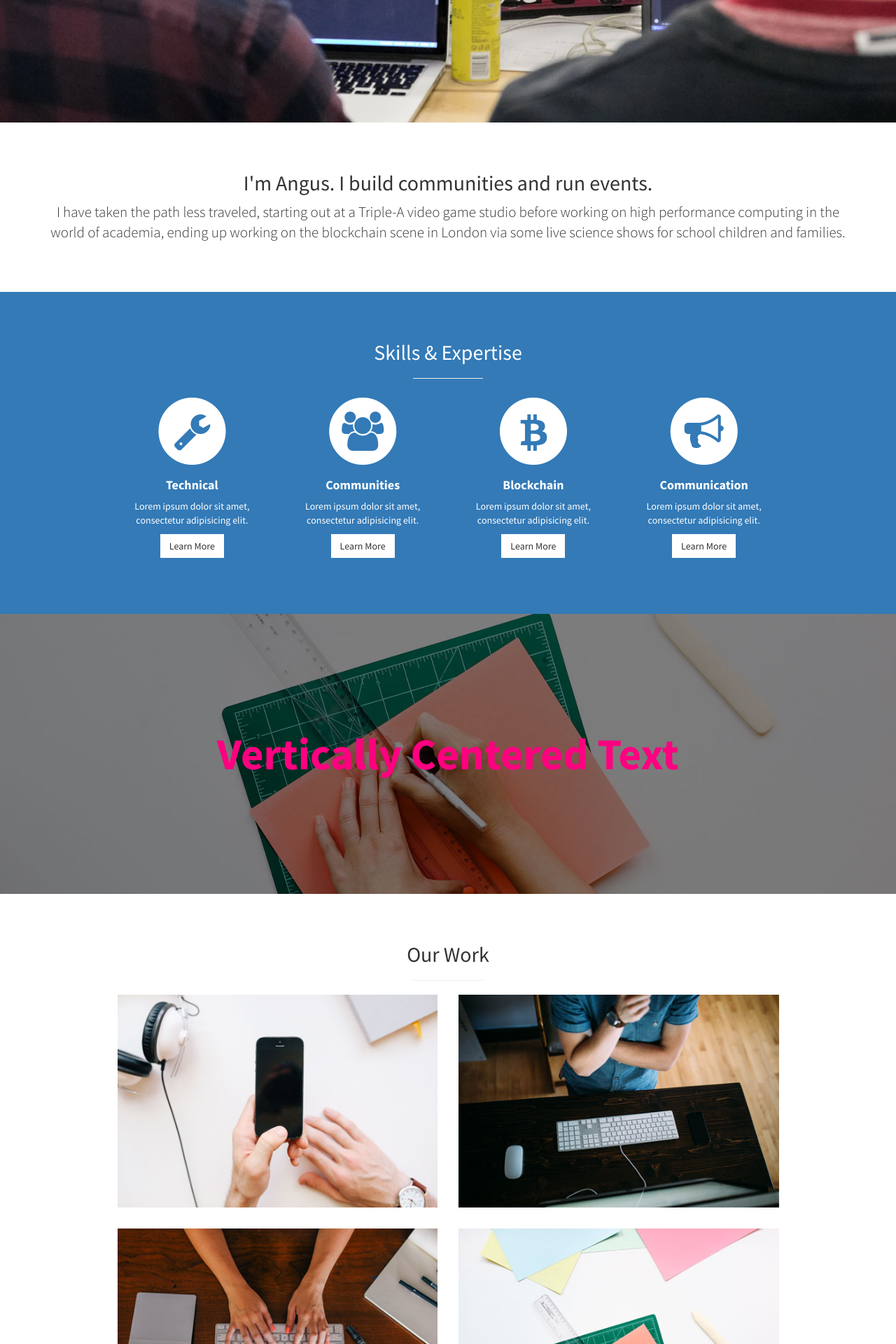
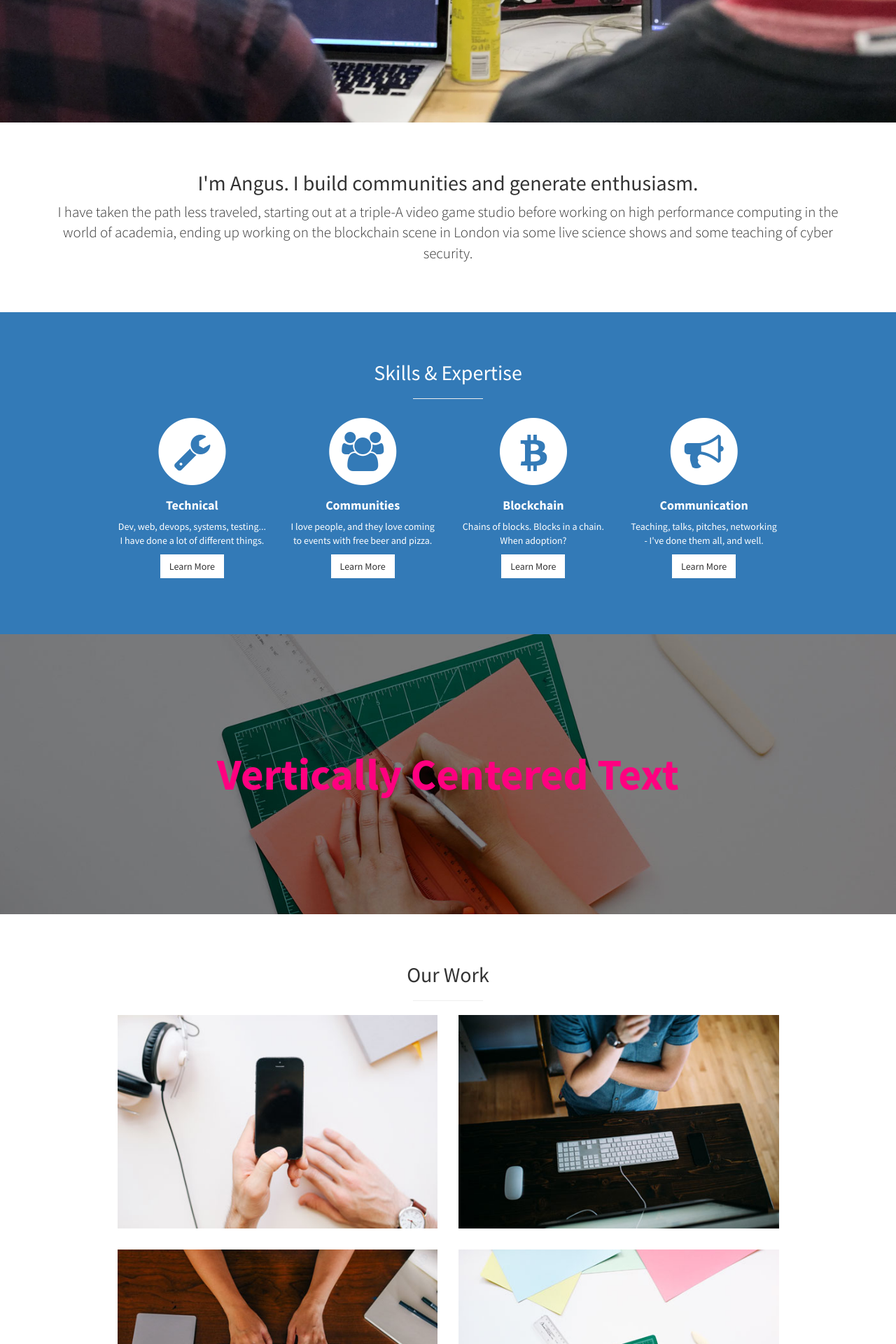
Before and after one commit to duncand0nuts/duncand0nuts.github.io, a Jekyll site: the page built from index.html, in a window 1280 px wide. Shown: the part 725-2645 px from the top of the page at 70% size. Built offline with Jekyll 4.4.1, drawn with Linux system fonts in a browser that asks for light colours.

Commit message:
add some text about me

```diff
--- a/_includes/about.html
+++ b/_includes/about.html
@@ -2,9 +2,9 @@
   <div class="container">
     <div class="row">
       <div class="col-lg-12 text-center">
-        <h2>I'm Angus.  I build communities and run events. </h2>
-        <p class="lead"> I have taken the path less traveled, starting out at a Triple-A video game studio before working on high performance computing in the world of academia,
-           ending up working on the blockchain scene in London via some live science shows for school children and families. </p>
+        <h2>I'm Angus.  I build communities and generate enthusiasm. </h2>
+        <p class="lead"> I have taken the path less traveled, starting out at a triple-A video game studio before working on high performance computing in the world of academia,
+           ending up working on the blockchain scene in London via some live science shows and some teaching of cyber security.</p>
       </div>
     </div>
     <!-- /.row -->
--- a/_includes/callout.html
+++ b/_includes/callout.html
@@ -1,4 +1,4 @@
-<aside class="callout">
+<aside id="callout" class="callout">
   <div class="text-vertical-center">
     <h1>Vertically Centered Text</h1>
   </div>
--- a/_includes/services.html
+++ b/_includes/services.html
@@ -15,8 +15,8 @@
               <h4>
                 <strong>Technical</strong>
               </h4>
-              <p>Lorem ipsum dolor sit amet, consectetur adipisicing elit.</p>
-              <a href="#" class="btn btn-light">Learn More</a>
+              <p>Dev, web, devops, systems, testing...  I have done a lot of different things.</p>
+              <a href="#callout" class="btn btn-light">Learn More</a>
             </div>
           </div>
           <div class="col-md-3 col-sm-6">
@@ -28,7 +28,7 @@
               <h4>
                 <strong>Communities</strong>
               </h4>
-              <p>Lorem ipsum dolor sit amet, consectetur adipisicing elit.</p>
+              <p>I love people, and they love coming to events with free beer and pizza.</p>
               <a href="#" class="btn btn-light">Learn More</a>
             </div>
           </div>
@@ -41,7 +41,7 @@
               <h4>
                 <strong>Blockchain</strong>
               </h4>
-              <p>Lorem ipsum dolor sit amet, consectetur adipisicing elit.</p>
+              <p>Chains of blocks.  Blocks in a chain.  When adoption?</p>
               <a href="#" class="btn btn-light">Learn More</a>
             </div>
           </div>
@@ -54,7 +54,7 @@
               <h4>
                 <strong>Communication</strong>
               </h4>
-              <p>Lorem ipsum dolor sit amet, consectetur adipisicing elit.</p>
+              <p>Teaching, talks, pitches, networking - I've done them all, and well.</p>
               <a href="#" class="btn btn-light">Learn More</a>
             </div>
           </div>
--- a/css/stylish-portfolio.css
+++ b/css/stylish-portfolio.css
@@ -21,6 +21,13 @@ body {
     text-align: center;
     vertical-align: middle;
     color: #ff0080
+}
+
+.text-vertical-center h0 {
+    margin: 0;
+    padding: 0;
+    font-size: 9em;
+    font-weight: 700;
 }
 
 .text-vertical-center h1 {
```
Also changed, not shown: 1 other file.
